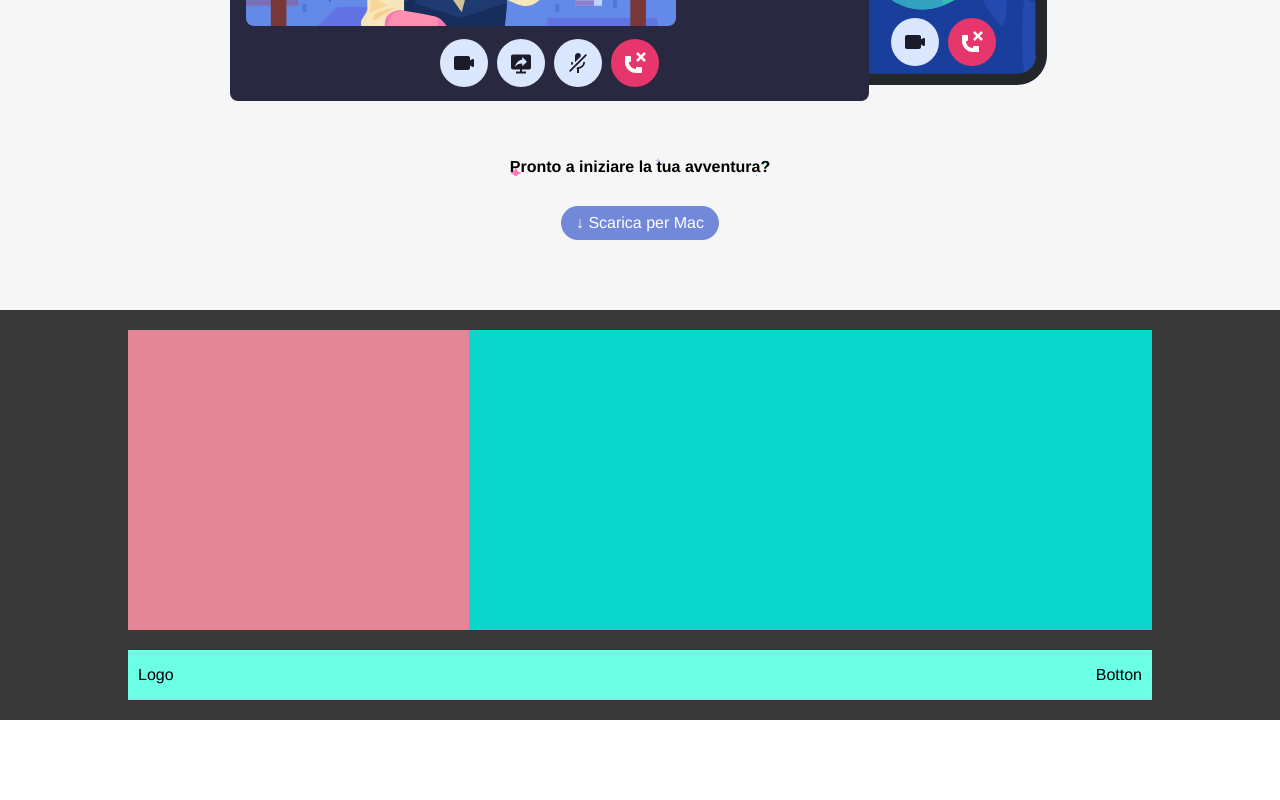
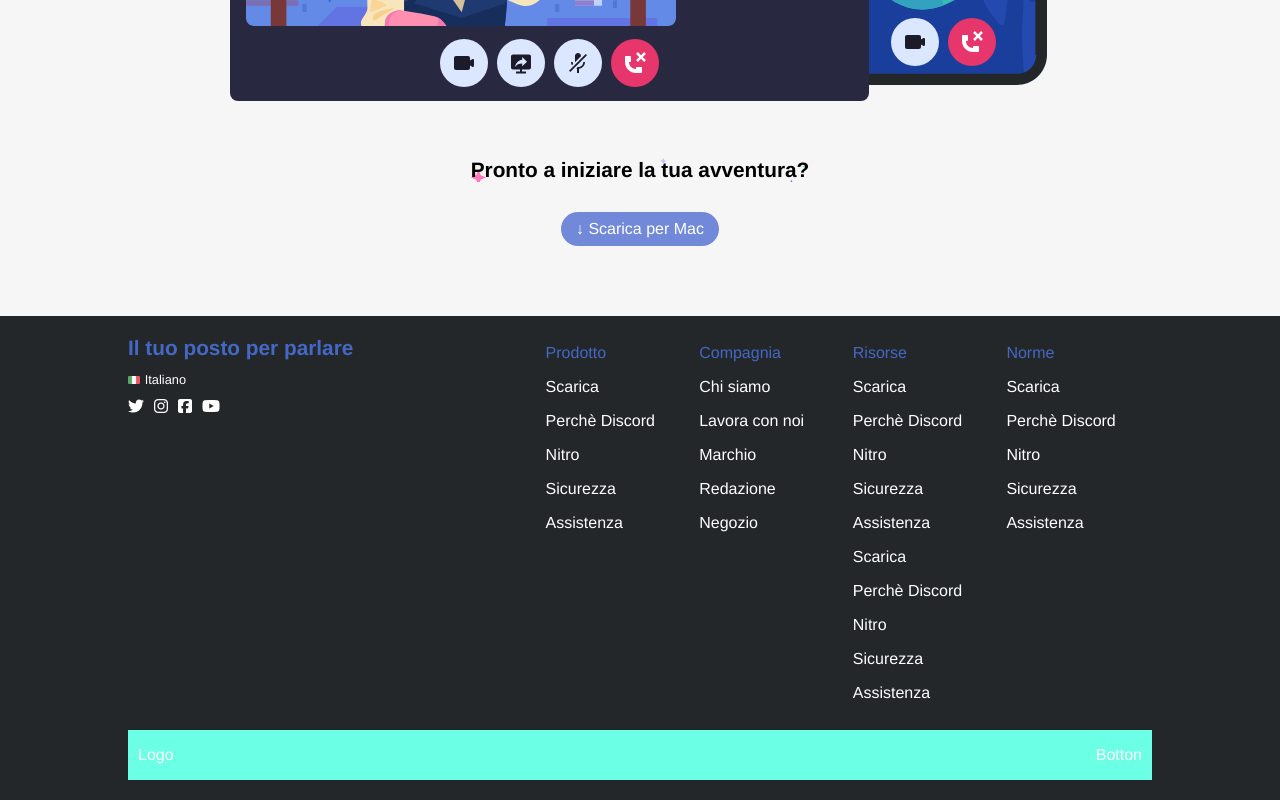
Before and after one commit to federicascognamiglio/htmlcss-discord, a plain HTML site: page index.html in a window 1280 px wide. Shown: the part 2228-3028 px from the top of the page. Before the commit the page ends 2948 px from the top, so only its background shows below. Drawn offline with Linux system fonts and the light colour scheme.

Commit message:
feat: footer wip

```diff
--- a/css/style.css
+++ b/css/style.css
@@ -35,6 +35,14 @@ ul {
     --colored-button-bg: #7289DA
 }
 
+:root {
+    --footer-bg: #23272A
+}
+
+:root {
+    --text-purple: #4468C4
+}
+
 .align-center {
     align-items: center;
 }
@@ -47,8 +55,16 @@ ul {
     font-size: 1rem;
 }
 
+.text-medium {
+    font-size: 1.3rem;
+}
+
 .text-large {
     font-size: 2rem;
+}
+
+.text-purple {
+    color: var(--text-purple);
 }
 
 /* COMMON */
@@ -181,24 +197,34 @@ section {
 /* Footer */
 footer {
     padding: 20px 0;
-    /* debug */
-    background-color: #383838;
+    background-color: var(--footer-bg);
+    color: #ffffff;
 }
 
-.col-40-footer {
-    width: 40%;
-
-    /* debug */
-    min-height: 300px;
-    background-color: #e38695;
+.title-footer {
+    margin-bottom: 10px;
 }
 
-.col-20 {
-    width: 20%;
+.flag {
+    max-width: 3%;
+}
 
-    /* debug */
-    min-height: 300px;
-    background-color: #0ad6cc;
+.col-big-footer {
+    width: 40%;
+}
+
+.icons {
+    padding: 10px 0;
+    display: flex;
+    gap: 10px;
+}
+
+.lista-footer {
+    padding: 8px;
+}
+
+.col-small-footer {
+    width: calc(60% / 4);
 }
 
 .footer-bottom {
--- a/index.html
+++ b/index.html
@@ -129,7 +129,7 @@
                         tutti nella stessa stanza. Fai ciao in video, guarda gli amici giocare in streaming, o riunitevi
                         in una sessione di disegno con la condivisione schermo.</p>
                     <img src="./img/item4-big.svg" alt="Illustration Discord video-chats">
-                    <span class="block-text"><strong>Pronto a iniziare la tua avventura?</strong></span>
+                    <span class="block-text text-medium"><strong>Pronto a iniziare la tua avventura?</strong></span>
                     <a class="button button-colored" href="">&DownArrow; Scarica per Mac</a>
                 </div>
             </div>
@@ -143,11 +143,72 @@
         <div class="container">
             <!-- Footer Top -->
             <div class="cols">
-                <div class="col-40-footer"></div>
-                <div class="col-20"></div>
-                <div class="col-20"></div>
-                <div class="col-20"></div>
-                <div class="col-20"></div>
+                <div class="col-big-footer">
+                    <h3 class="text-medium text-purple title-footer">Il tuo posto per parlare</h3>
+                    <div>
+                        <img class="flag" src="./img/ita.png" alt="Italian flag">
+                        <span class="text-small">Italiano </span>
+                        <ul class="icons">
+                            <li>
+                                <i class="fa-brands fa-twitter"></i>
+                            </li>
+                            <li>
+                                <i class="fa-brands fa-instagram"></i>
+                            </li>
+                            <li>
+                                <i class="fa-brands fa-square-facebook"></i>
+                            </li>
+                            <li>
+                                <i class="fa-brands fa-youtube"></i>
+                            </li>
+                        </ul>
+                    </div>
+                </div>
+                <div class="col-small-footer">
+                    <ul>
+                        <li class="text-regular text-purple lista-footer">Prodotto</li>
+                        <li class="text-regular lista-footer">Scarica</li>
+                        <li class="text-regular lista-footer">Perchè Discord</li>
+                        <li class="text-regular lista-footer">Nitro</li>
+                        <li class="text-regular lista-footer">Sicurezza</li>
+                        <li class="text-regular lista-footer">Assistenza</li>
+                    </ul>
+                </div>
+                <div class="col-small-footer">
+                    <ul>
+                        <li class="text-regular text-purple lista-footer">Compagnia</li>
+                        <li class="text-regular lista-footer">Chi siamo</li>
+                        <li class="text-regular lista-footer">Lavora con noi</li>
+                        <li class="text-regular lista-footer">Marchio</li>
+                        <li class="text-regular lista-footer">Redazione</li>
+                        <li class="text-regular lista-footer">Negozio</li>
+                    </ul>
+                </div>
+                <div class="col-small-footer">
+                    <ul>
+                        <li class="text-regular text-purple lista-footer">Risorse</li>
+                        <li class="text-regular lista-footer">Scarica</li>
+                        <li class="text-regular lista-footer">Perchè Discord</li>
+                        <li class="text-regular lista-footer">Nitro</li>
+                        <li class="text-regular lista-footer">Sicurezza</li>
+                        <li class="text-regular lista-footer">Assistenza</li>
+                        <li class="text-regular lista-footer">Scarica</li>
+                        <li class="text-regular lista-footer">Perchè Discord</li>
+                        <li class="text-regular lista-footer">Nitro</li>
+                        <li class="text-regular lista-footer">Sicurezza</li>
+                        <li class="text-regular lista-footer">Assistenza</li>
+                    </ul>
+                </div>
+                <div class="col-small-footer">
+                    <ul>
+                        <li class="text-regular text-purple lista-footer">Norme</li>
+                        <li class="text-regular lista-footer">Scarica</li>
+                        <li class="text-regular lista-footer">Perchè Discord</li>
+                        <li class="text-regular lista-footer">Nitro</li>
+                        <li class="text-regular lista-footer">Sicurezza</li>
+                        <li class="text-regular lista-footer">Assistenza</li>
+                    </ul>
+                </div>
             </div>
             <!-- /Footer Top -->
 
```
